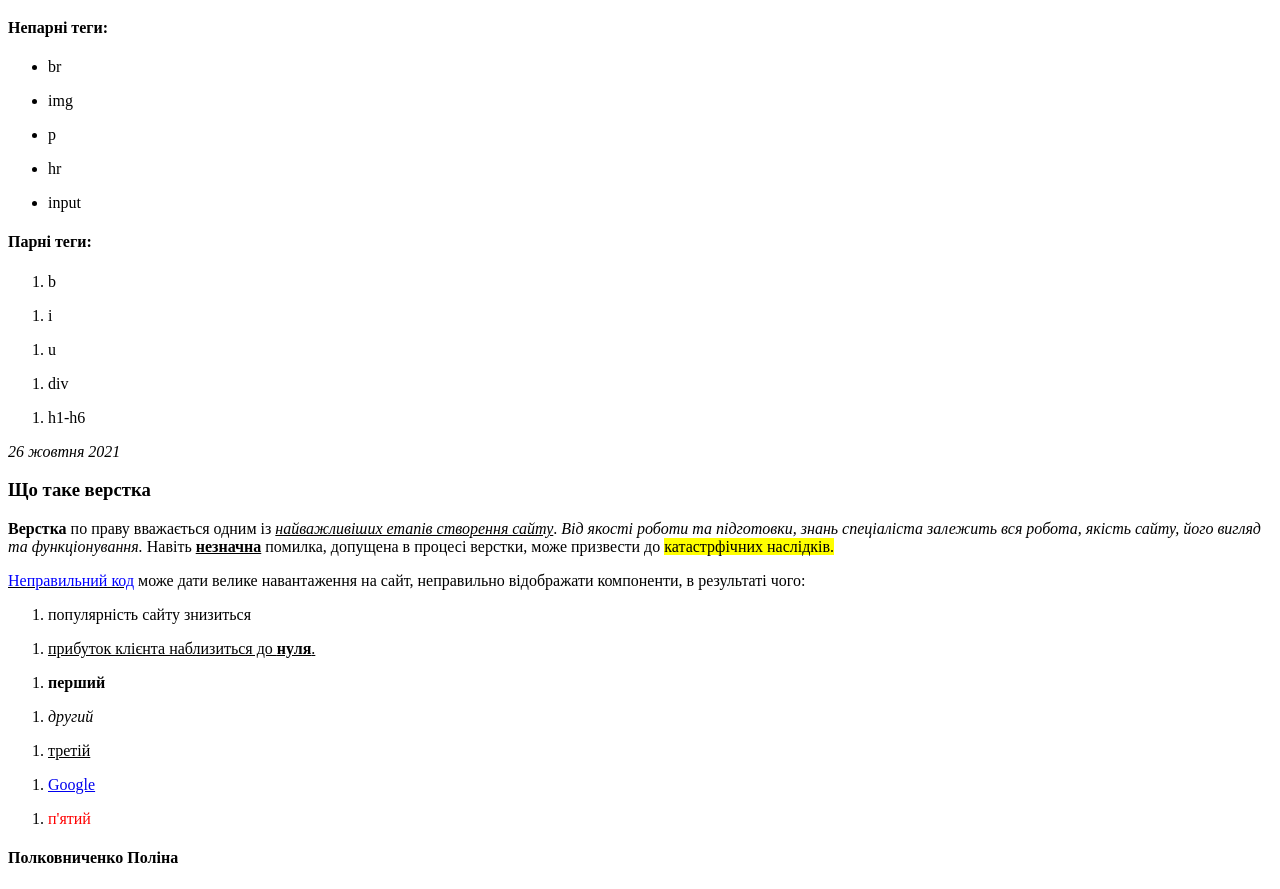
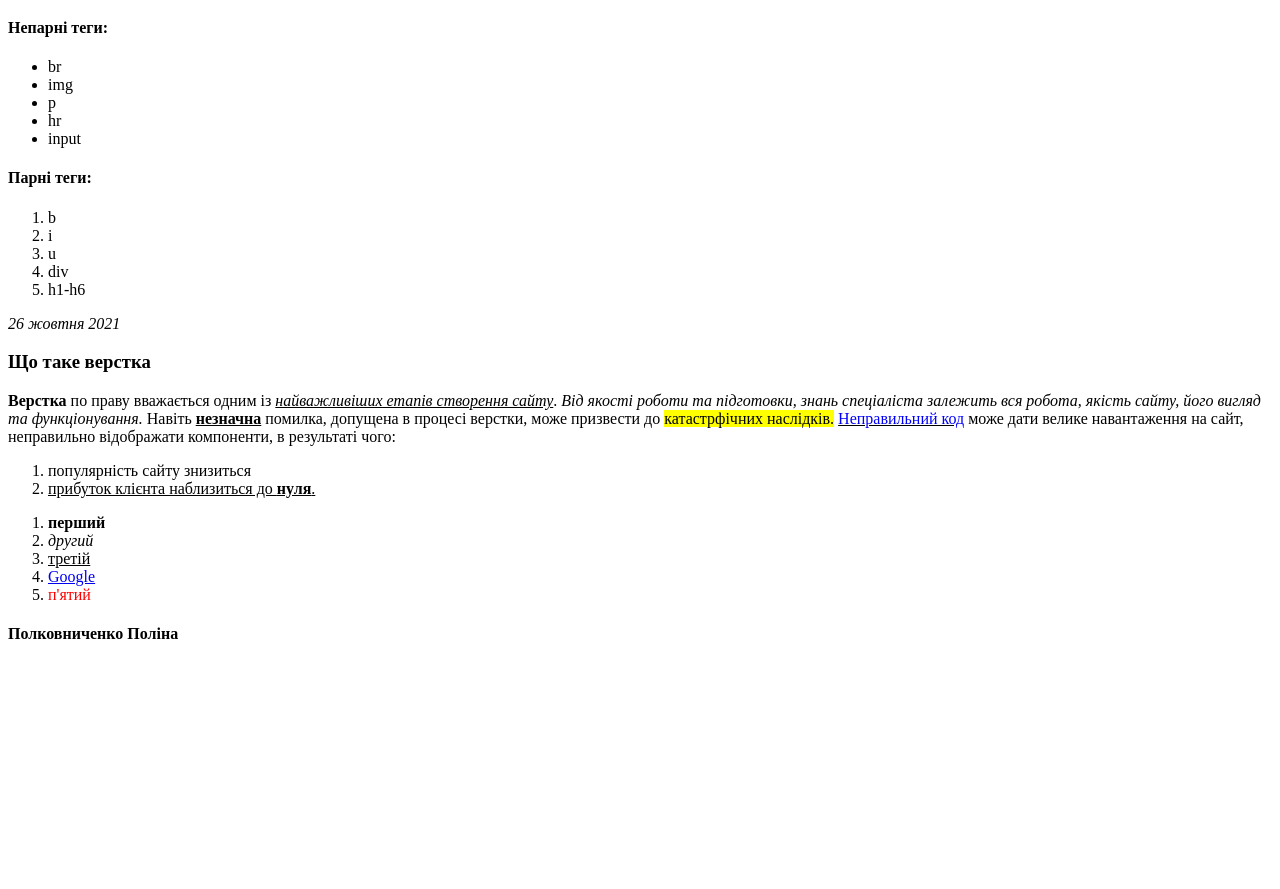
Before and after one commit to Polik0/Homework-1, a plain HTML site: page index.html in a window 1280 px wide. Shown: the part 61-950 px from the top of the page. After the commit the page ends 800 px from the top, so only its background shows below. Drawn offline with Linux system fonts and the light colour scheme.

Commit message:
Update index.html

```diff
--- a/index.html
+++ b/index.html
@@ -15,60 +15,34 @@
         <h4>Непарні теги:</h4>
         <ul>
             <li>br</li>
-        </ul>
-        <ul>
             <li>img</li>
-        </ul>
-        <ul>
             <li>p</li>
-        </ul>
-        <ul>
             <li>hr</li>
-        </ul>
-        <ul>
             <li>input</li>
         </ul>
         <h4>Парні теги:</h4>
         <ol>
             <li>b</li>
-        </ol>
-        <ol>
             <li>i</li>
-        </ol>
-        <ol>
             <li>u</li>
-        </ol>
-        <ol>
             <li>div</li>
-        </ol>
-        <ol>
             <li>h1-h6</li>
         </ol>
         <div>
             <time datetime="26-10-2021"><em>26 жовтня 2021</em></time>
             <h3>Що таке верстка</h3>
             <strong>Верстка</strong> по праву вважається одним із <u><i>найважливіших етапів створення сайту</i></u>. <i>Від якості роботи та підготовки, знань спеціаліста залежить вся робота, якість сайту, його вигляд та функціонування.</i> Навіть <u><b>незначна</b></u> помилка, допущена в процесі верстки, може призвести до <mark>катастрфічних наслідків.</mark>
-            <p><u><span style="color:blue">Неправильний код</span></u> може дати велике навантаження на сайт, неправильно відображати компоненти, в результаті чого:
+            <u><span style="color:blue">Неправильний код</span></u> може дати велике навантаження на сайт, неправильно відображати компоненти, в результаті чого:
             <ol>
-                 <li>популярність сайту знизиться</li>
-            </ol>
-            <ol>
-                  <li><u>прибуток клієнта наблизиться до <b>нуля</b>.</u></li></p>
+                <li>популярність сайту знизиться</li>
+                 <li><u>прибуток клієнта наблизиться до <b>нуля</b>.</u></li>
             </ol>
         </div>
         <ol>
             <li><b>перший</b></li>
-        </ol>
-        <ol>
             <li><i>другий</i></li>
-        </ol>
-        <ol>
             <li><u>третій</u></li>
-        </ol>
-        <ol>
             <li><a href="http://www.google.com" target="_blank" class="google-link">Google</a></li>
-        </ol>
-        <ol>
             <li><span style="color:red">п'ятий</span></li>
         </ol>
     </main>
```
